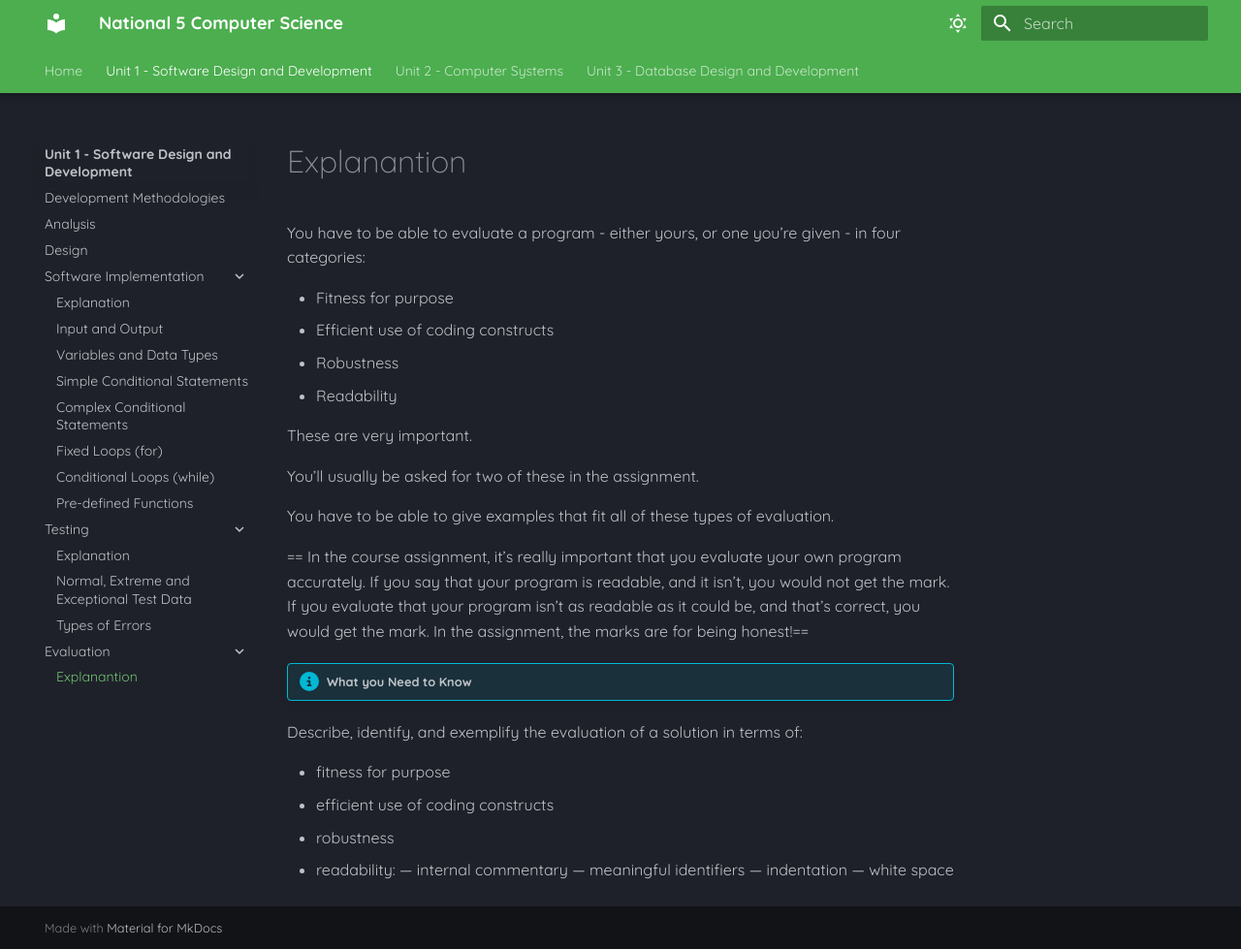
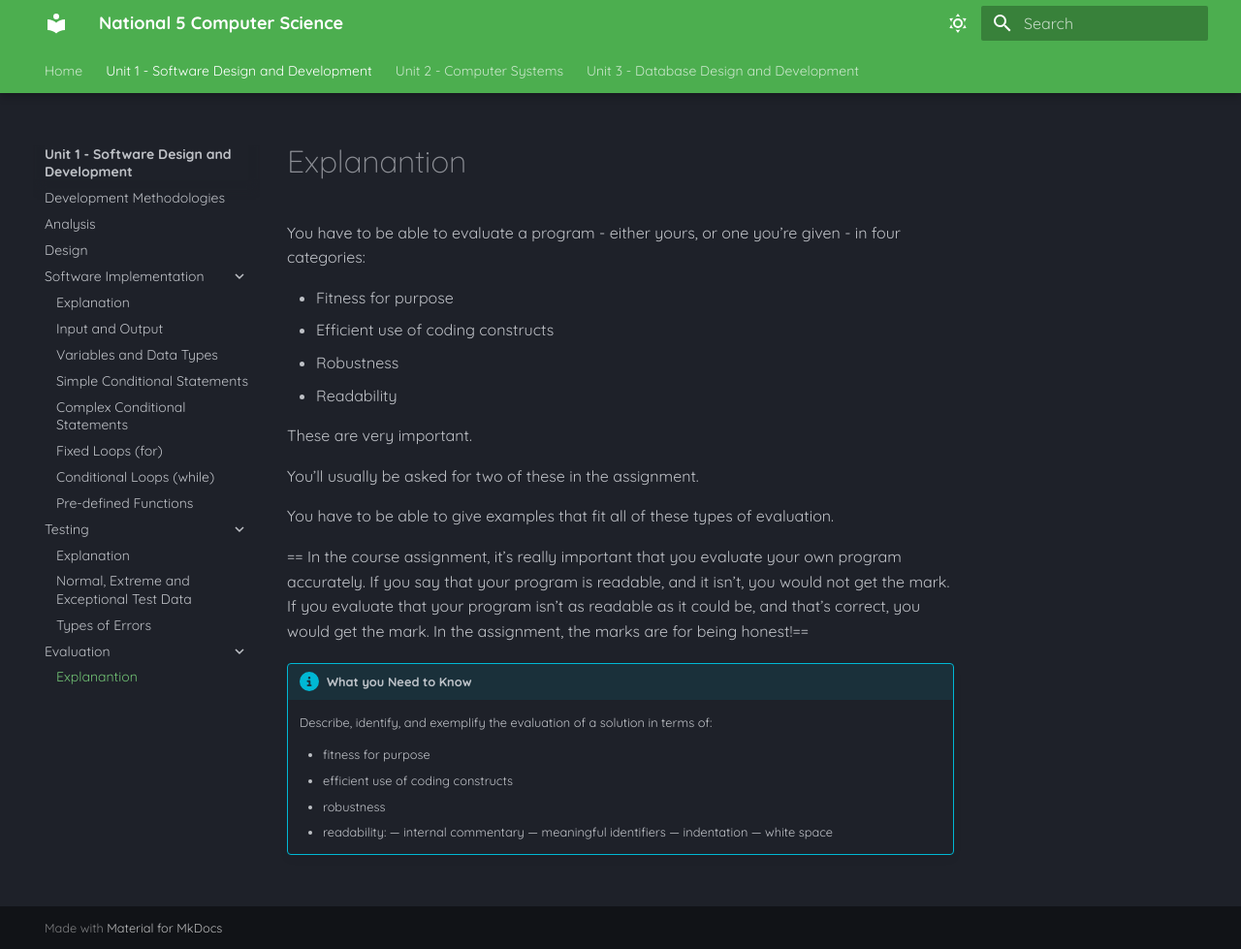
Before and after one commit to Mr-Wood-CS/National-5-CS, an MkDocs documentation site: the page built from docs/SDD/6.0-Evaluation.md, in a window 1280 px wide and 979 px high. Shown: the whole window at 97% size. Built offline with MkDocs 1.6.1 and Material for MkDocs 9.7.7, drawn with Linux system fonts in a browser that asks for light colours.

```diff
--- a/docs/SDD/6.0-Evaluation.md
+++ b/docs/SDD/6.0-Evaluation.md
@@ -16,13 +16,14 @@ You have to be able to give examples that fit all of these types of evaluation.
 == In the course assignment, it’s really important that you evaluate your own program accurately. If you say that your program is readable, and it isn’t, you would not get the mark. If you evaluate that your program isn’t as readable as it could be, and that’s correct, you would get the mark. In the assignment, the marks are for being honest!==
 
 !!! info "What you Need to Know"
-   Describe, identify, and exemplify the evaluation of a solution in terms of:
 
-   * fitness for purpose
-   * efficient use of coding constructs
-   * robustness
-   * readability:
-    — internal commentary
-    — meaningful identifiers
-    — indentation
-    — white space
+      Describe, identify, and exemplify the evaluation of a solution in terms of:
+
+      * fitness for purpose
+      * efficient use of coding constructs
+      * robustness
+      * readability:
+          — internal commentary
+          — meaningful identifiers
+          — indentation
+          — white space
```
